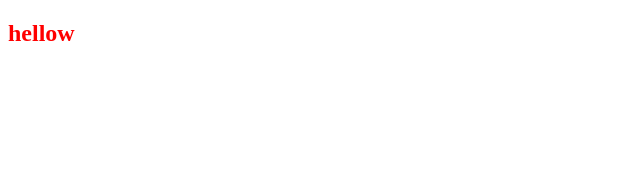
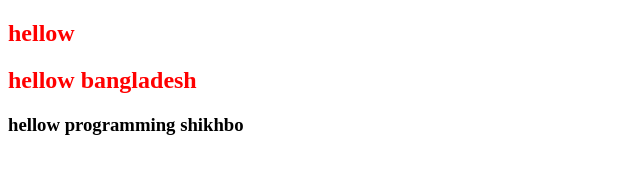
Before and after one commit to sohelrana31434/Multiple-page-website, a plain HTML site: page index.html in a window 1280 px wide. Shown: the whole page, without its empty margins (0-640 px from the left). Drawn offline with Linux system fonts and the light colour scheme.

Commit message:
secound commit

```diff
--- a/index.html
+++ b/index.html
@@ -8,6 +8,8 @@
 </head>
 <body>
     <h2>hellow</h2>
+    <h2>hellow bangladesh</h2>
+    <h3>hellow programming shikhbo</h3>
 
 </body>
 </html>
```
